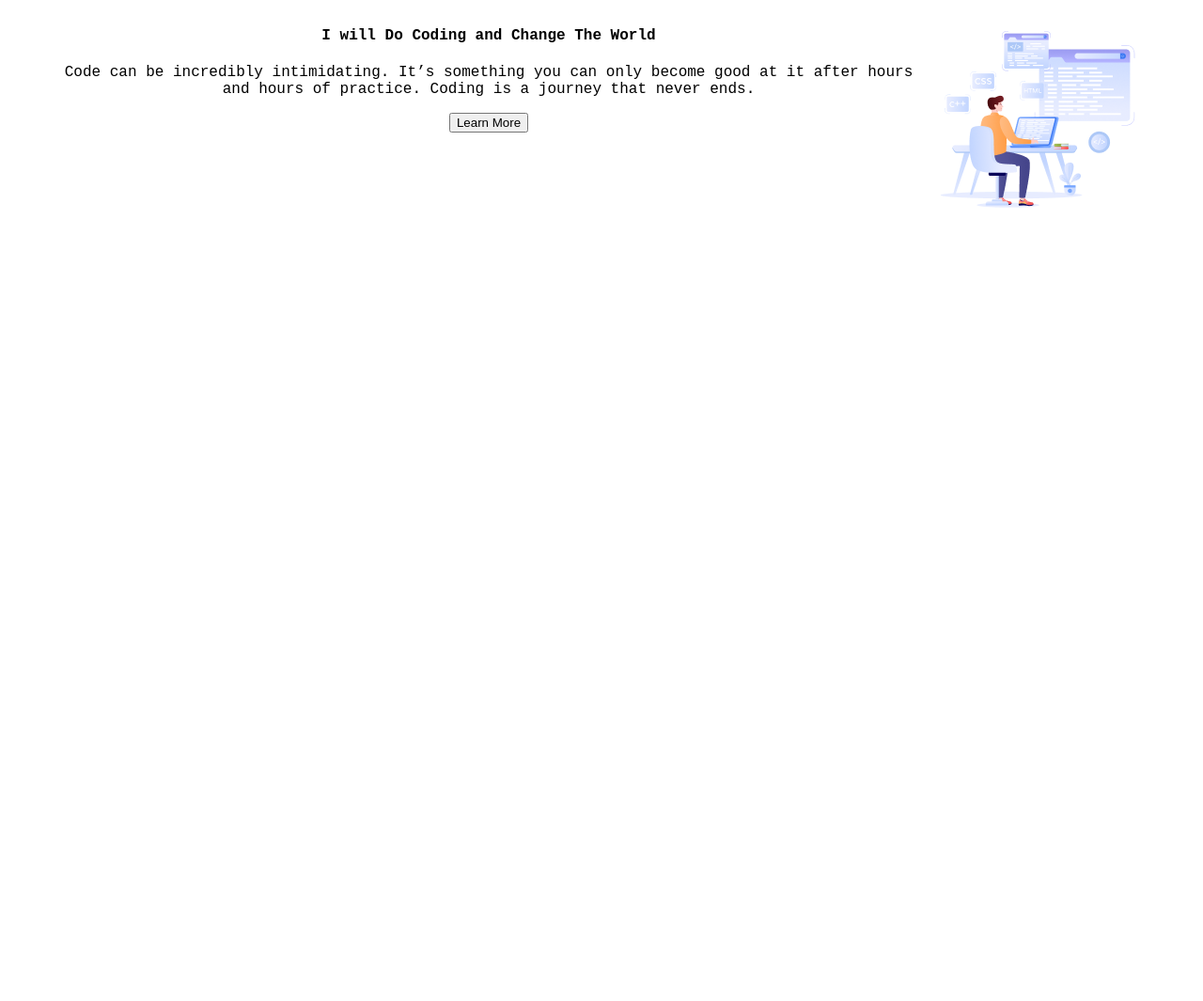
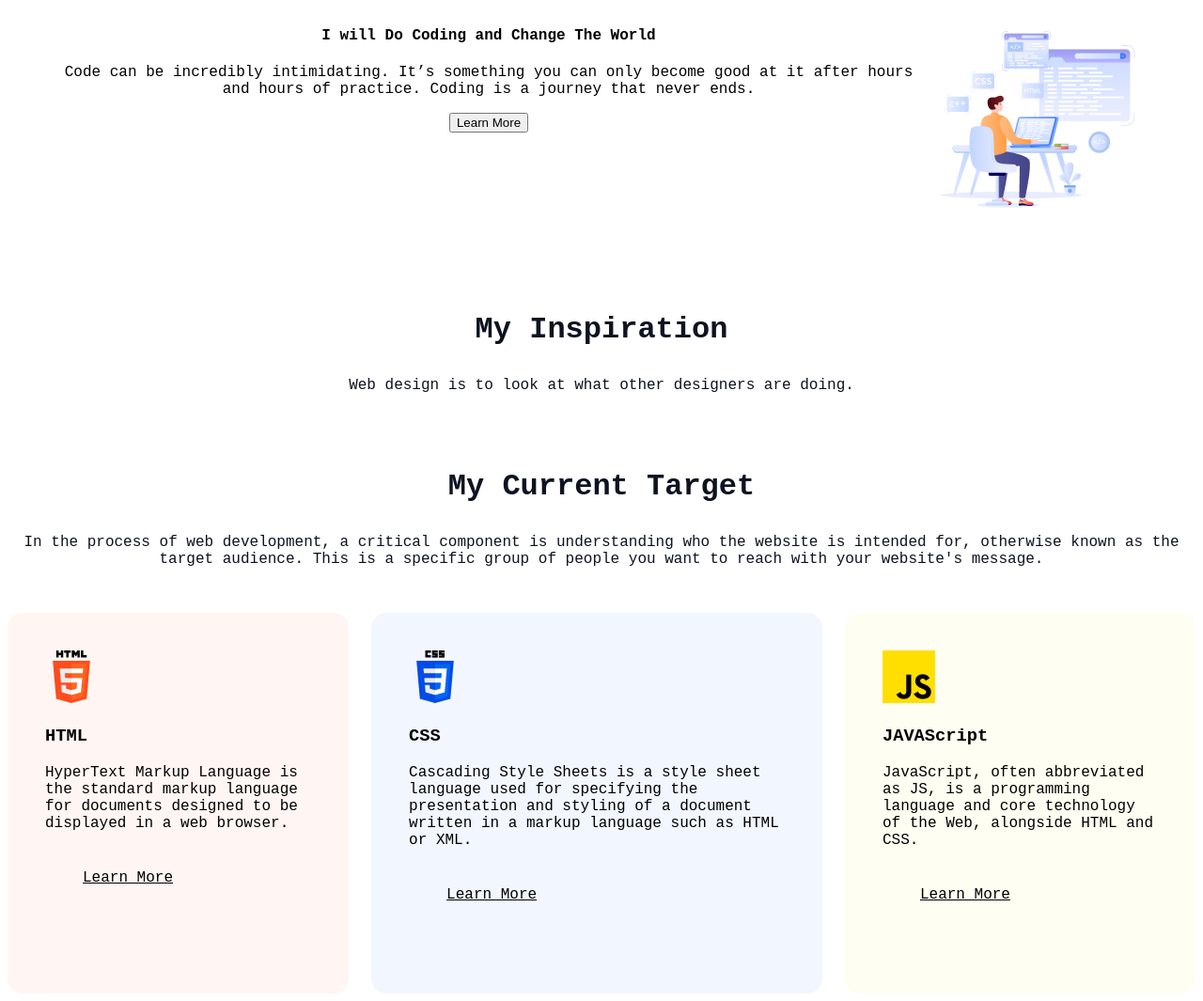
Before and after one commit to Shuvrosarkar0/Assignment-01, a plain HTML site: page index.html in a window 1280 px wide. Shown: the part 1446-2511 px from the top of the page at 94% size. Before the commit the page ends 1746 px from the top, so only its background shows below. Drawn offline with Linux system fonts and the light colour scheme; a web font is replaced by a local one.

Commit message:
added skill

```diff
--- a/index.html
+++ b/index.html
@@ -61,7 +61,35 @@
             </div>
         </div>
         </section>
+        <section class="inspirations text-center">
+            <h3 class="section-title">My Inspiration</h3>
+            <p class="section-description">Web design is to look at what other designers are doing.</p>
+        </section>
+        <section class="current">
+            <h3 class="section-title text-center">My Current Target</h3>
+            <p class="section-description text-center">In the process of web development, a critical component is understanding who the website is intended for, otherwise known as the target audience. This is a specific group of people you want to reach with your website's message.</p>
+        <div class="skills-contain">
+            <div class="skill-item skill-bg-html">
+                <img src="assets/html.png" alt="">
+                <h3 class="skill-title">HTML</h3>
+                <p class="skill-description">HyperText Markup Language is the standard markup language for documents designed to be displayed in a web browser.</p>
+                <p class="btn-thirdly">Learn More</p>
+            </div>
+            <div class="skill-item skill-bg-css">
+                <img src="assets/css.png" alt="">
+                <h3 class="skill-title">CSS</h3>
+                <p class="skill-description">Cascading Style Sheets is a style sheet language used for specifying the presentation and styling of a document written in a markup language such as HTML or XML.</p>
+                <p class="btn-thirdly">Learn More</p>
+            </div>
+            <div class="skill-item skill-bg-js">
+                <img src="assets/js.png" alt="">
+                <h3 class="skill-title">JAVAScript</h3>
+                <p class="skill-description">JavaScript, often abbreviated as JS, is a programming language and core technology of the Web, alongside HTML and CSS.</p>
+                <p class="btn-thirdly">Learn More</p>
+            </div>
 
+        </div>
+        </section>
      </section>
 
     </main>
--- a/styles/styles.css
+++ b/styles/styles.css
@@ -73,3 +73,29 @@
     /* padding: 48px; */
     margin: 48px;
 }
+.skills-contain{
+    display: flex;
+    margin-top: 48px;
+    gap: 24px;
+
+}
+.skill-item{
+    padding: 40px;
+    border-radius: 16px;
+
+
+}
+.skill-bg-html{
+background-color: rgba(255, 76, 30, 0.05);
+}
+.skill-bg-css{
+    background-color: rgba(0, 76, 232, 0.05);
+}
+.skill-bg-js{
+    background-color: rgba(255, 223, 0, 0.05);
+}
+.btn-thirdly{
+    padding: 24px 0px 40px 40px;
+    text-decoration: underline;
+    text-align: start;
+}
```
